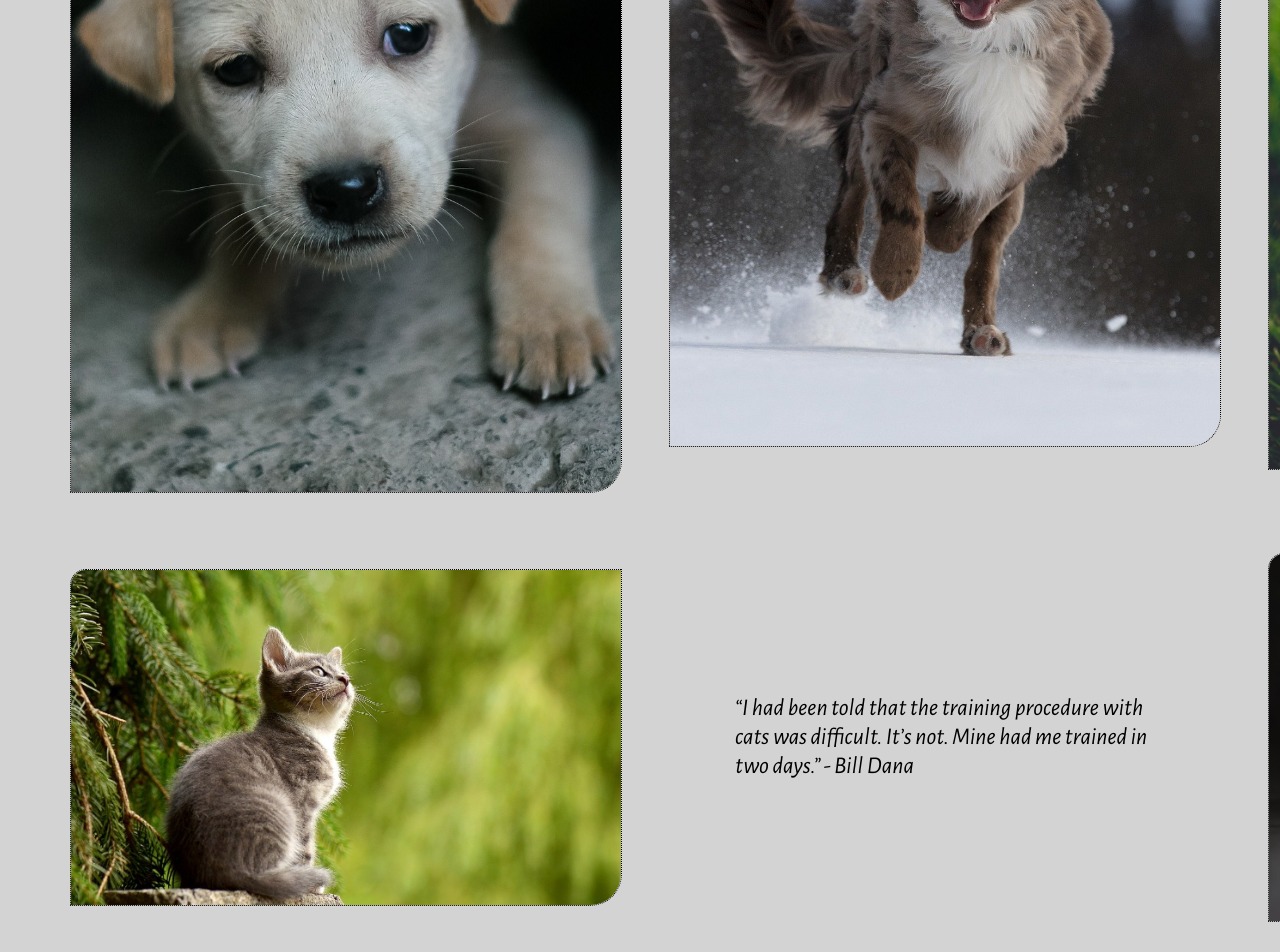
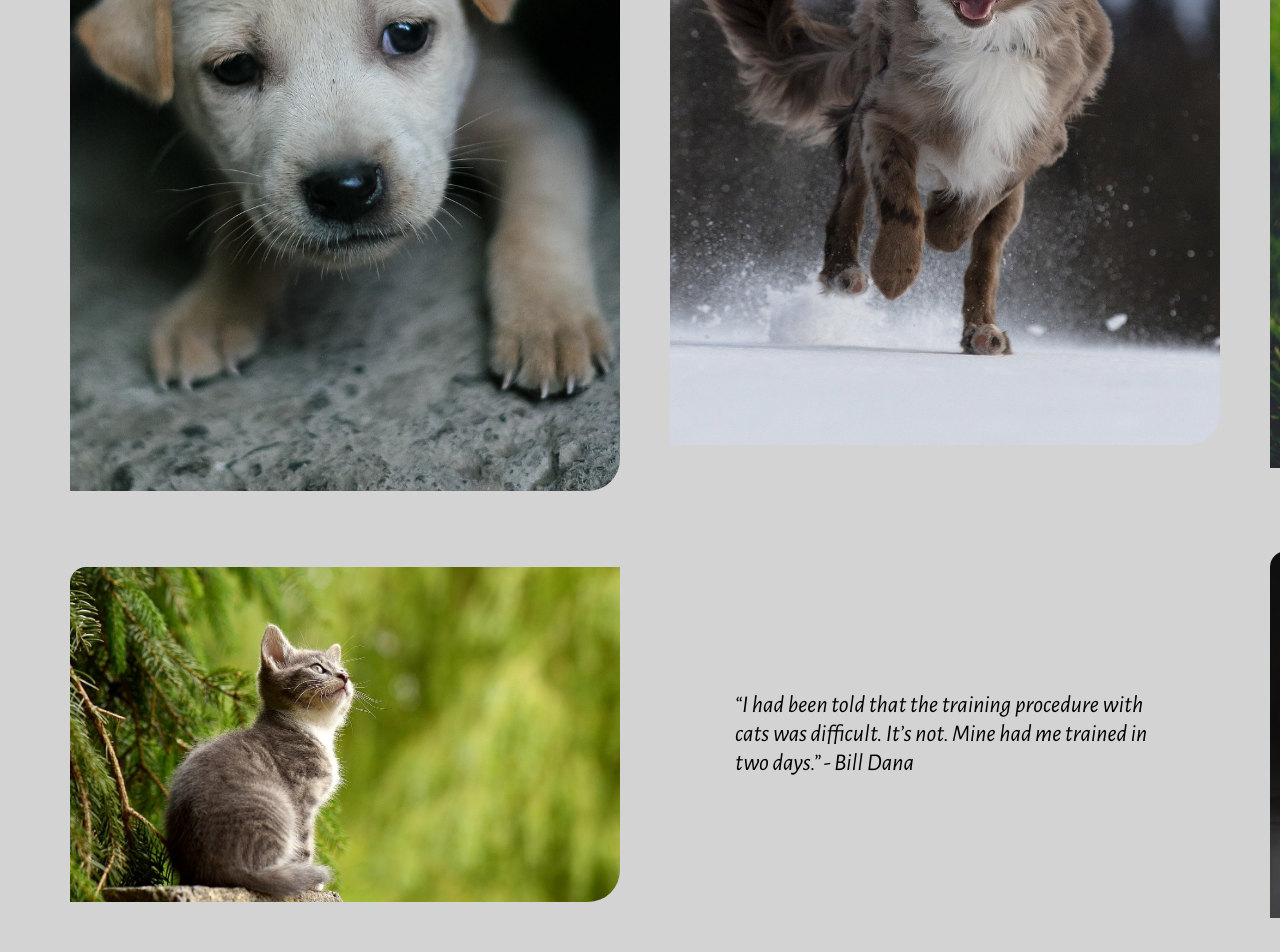
Before and after one commit to mariosdaskalas/petshot, a plain HTML site: page index.html in a window 1280 px wide. Shown: the part 466-1418 px from the top of the page. Drawn offline with nearby package versions, Linux system fonts and the light colour scheme.

Commit message:
Remove borders from images

```diff
--- a/style.css
+++ b/style.css
@@ -129,7 +129,6 @@ a, a:visited {
         width: 550px;
         height: auto;
         border-radius: 1rem 0 2rem 0;
-        border: 1px dotted black;
     }
 }
 .cat {
@@ -143,7 +142,6 @@ a, a:visited {
         width: 550px;
         height: auto;
         border-radius: 1rem 0 2rem 0;
-        border: 1px dotted black;
     }
 }
 @keyframes transl {
```
